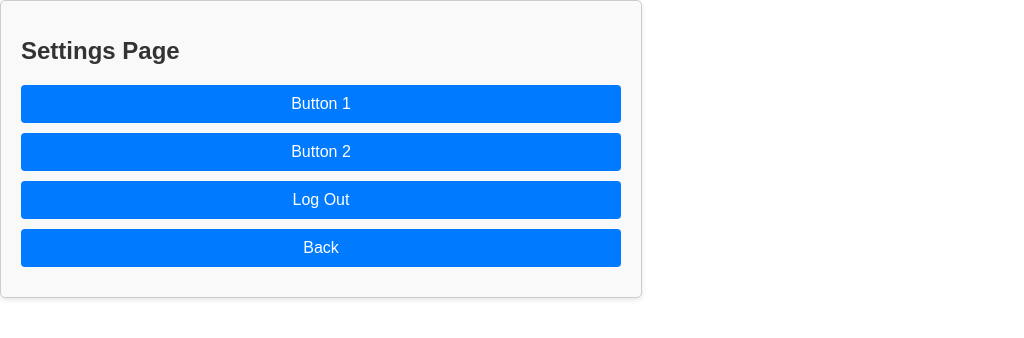
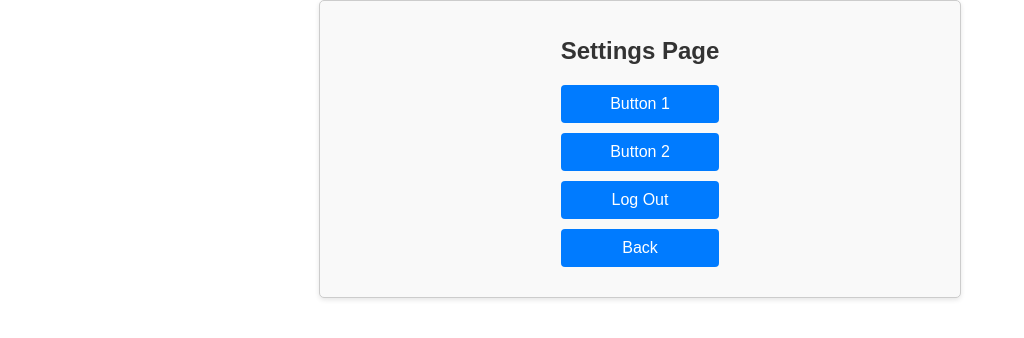
Before and after one commit to Maxruiz710/HealthMonitoringApp_Group5, a React (Create React App) app: page /settings in a window 1280 px wide. Shown: the top 338 px of the page, without its empty margins (0-1024 px from the left). Built offline with nearby package versions, Linux system fonts and the light colour scheme; no server answers.

Commit message:
Fixed Edit Profile and Settings pages

```diff
--- a/package.json
+++ b/package.json
@@ -6,7 +6,8 @@
     "@testing-library/jest-dom": "^5.17.0",
     "@testing-library/react": "^13.4.0",
     "@testing-library/user-event": "^13.5.0",
-    "firebase": "^10.10.0",
+    "firebase": "^10.11.0",
+    "firebase-tools": "^13.7.4",
     "react": "^18.2.0",
     "react-dom": "^18.2.0",
     "react-router-dom": "^6.22.3",
--- a/src/pages/Styles/Settings.css
+++ b/src/pages/Styles/Settings.css
@@ -1,5 +1,6 @@
 .settings-page body {
-    margin: 0;
+    margin: 0 auto;
+    max-width: 600px;
     padding: 0;
     display: flex;
     justify-content: center;
@@ -11,12 +12,17 @@
 
 .settings-page .settings-container {
     max-width: 600px;
+    margin: 0 auto;
     padding: 20px;
     background-color: #f9f9f9;
     border: 1px solid #ccc;
     border-radius: 5px;
     box-shadow: 0 2px 5px rgba(0, 0, 0, 0.1);
     font-family: Arial, sans-serif;
+    display: flex;
+    flex-direction: column;
+    justify-content: center;
+    align-items: center;
 }
 
 .settings-page .settings h1 {
```
Also changed, not shown: 1 other file (tests, documents, lock files or other folders).
